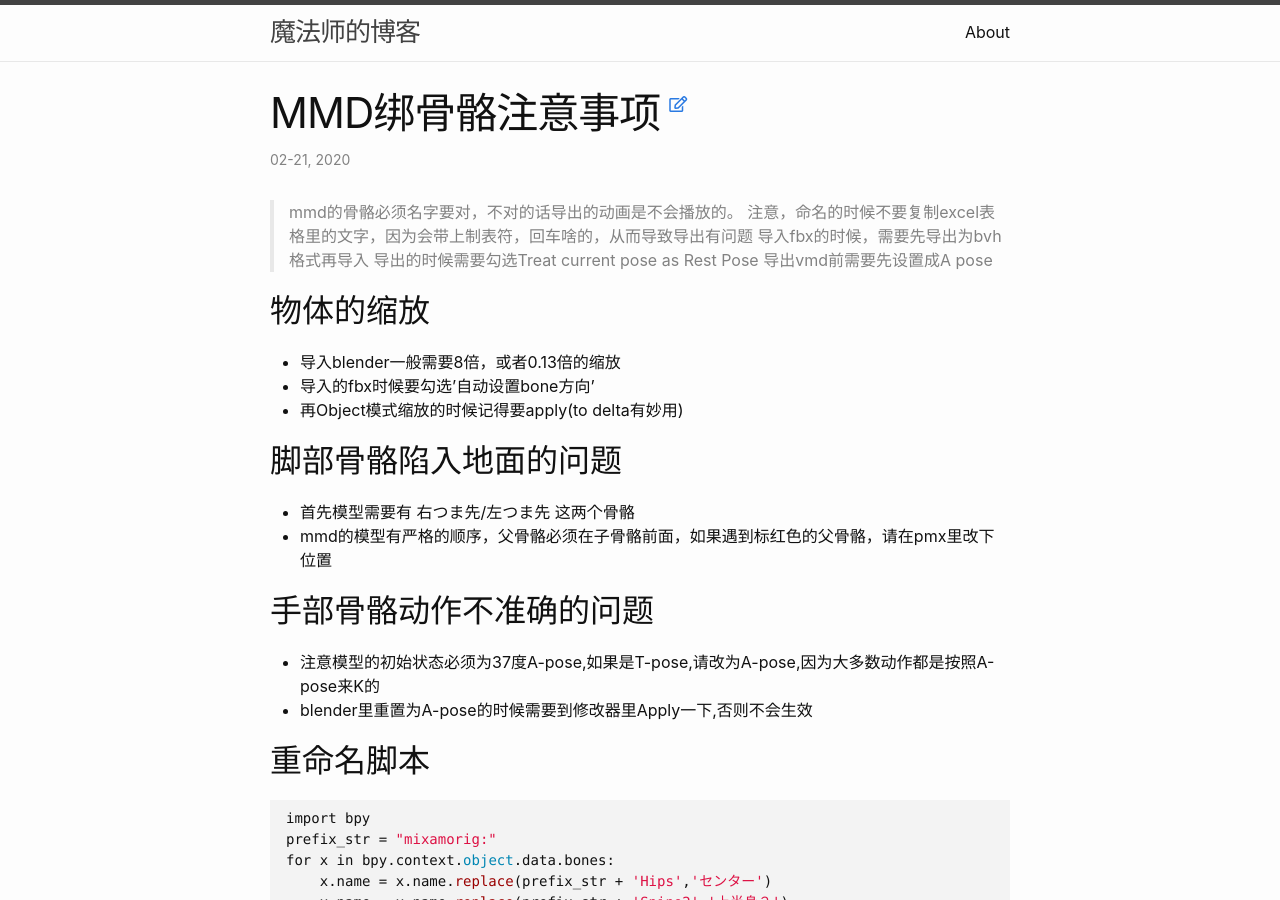
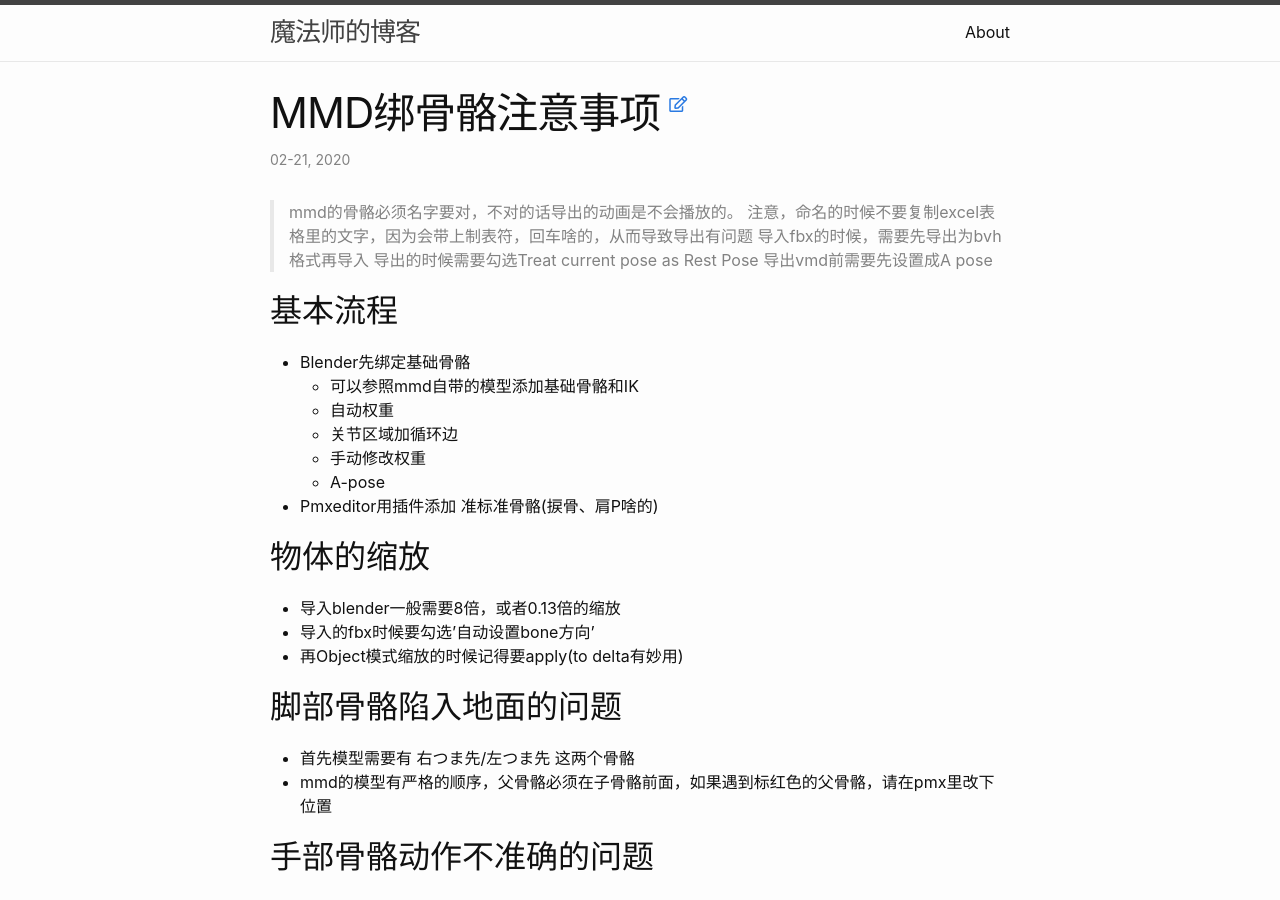
Before and after one commit to zane133/zane133.github.io, a Jekyll site: the page built from _posts/2020-02-21-mmd-bone.md, in a window 1280 px wide and 900 px high. Built offline with Jekyll 4.4.1, drawn with Linux system fonts in a browser that asks for light colours; nearby versions of some CDN libraries.

Commit message:
Update 2020-02-21-mmd-bone.md

```diff
--- a/_posts/2020-02-21-mmd-bone.md
+++ b/_posts/2020-02-21-mmd-bone.md
@@ -9,6 +9,16 @@ title:      "MMD绑骨骼注意事项"
 > 导入fbx的时候，需要先导出为bvh格式再导入
 > 导出的时候需要勾选Treat current pose as Rest Pose
 > 导出vmd前需要先设置成A pose
+
+## 基本流程
+
+- Blender先绑定基础骨骼
+    - 可以参照mmd自带的模型添加基础骨骼和IK
+    - 自动权重
+    - 关节区域加循环边
+    - 手动修改权重
+    - A-pose
+- Pmxeditor用插件添加 准标准骨骼(捩骨、肩P啥的)
 
 ## 物体的缩放
 - 导入blender一般需要8倍，或者0.13倍的缩放
```
